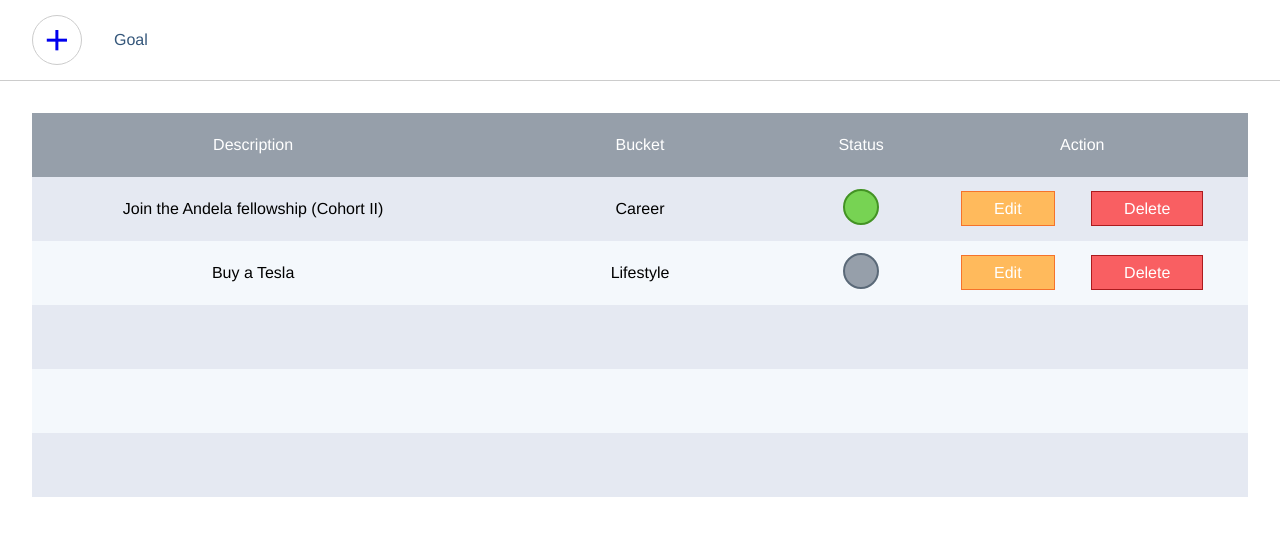
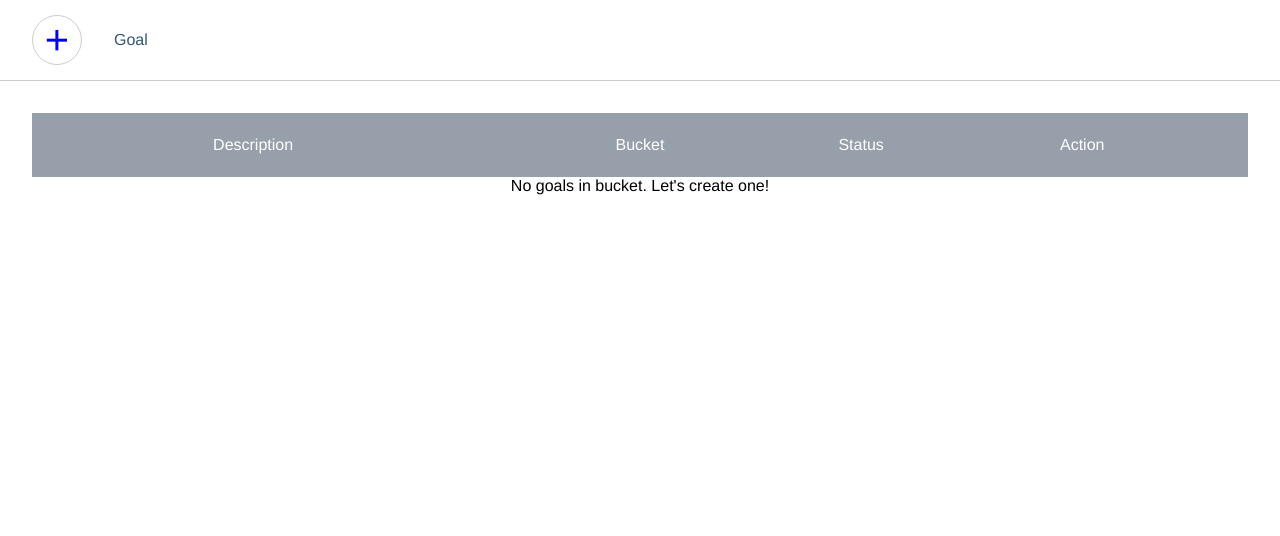
Before and after one commit to ckwagaba/bucketlist, a Flask app: page /goals in a window 1280 px wide. Shown: the part 80-616 px from the top of the page. Run offline with Flask 2, Linux system fonts and the light colour scheme.

Commit message:
wrapping up

```diff
--- a/app/templates/goals.html
+++ b/app/templates/goals.html
@@ -23,8 +23,12 @@
                 <span class="goal_action">Action</span>
             </div>
 
+            {% if not bucket_goals %}
+                <div>No goals in bucket. Let's create one!</div>
+                {% else %}
+                    {% for i in bucket_goals %}
                         <div class="goal_container">
-                <span class="goal_description">Join the Andela fellowship (Cohort II)</span>
+                            <span class="goal_description">{i}</span>
                             <span class="goal_bucket">Career</span>
                             <span class="goal_status"><div class="goal_status_indicator goal_status_achieved"></div></span>
                             <span class="goal_action">
@@ -32,37 +36,8 @@
                                 <span class="bucket_thumb_button bucket_thumb_delete_button">Delete</span>
                             </span>
                         </div>
-
-            <div class="goal_container">
-                <span class="goal_description">Buy a Tesla</span>
-                <span class="goal_bucket">Lifestyle</span>
-                <span class="goal_status"><div class="goal_status_indicator goal_status_pending"></div></span>
-                <span class="goal_action">
-                    <span class="bucket_thumb_button bucket_thumb_edit_button">Edit</span>
-                    <span class="bucket_thumb_button bucket_thumb_delete_button">Delete</span>
-                </span>
-            </div>
-
-            <div class="goal_container">
-                <span class="goal_description">&nbsp;</span>
-                <span class="goal_bucket">&nbsp;</span>
-                <span class="goal_status">&nbsp;</span>
-                <span class="goal_action">&nbsp;</span>
-            </div>
-
-            <div class="goal_container">
-                <span class="goal_description">&nbsp;</span>
-                <span class="goal_bucket">&nbsp;</span>
-                <span class="goal_status">&nbsp;</span>
-                <span class="goal_action">&nbsp;</span>
-            </div>
-
-            <div class="goal_container">
-                <span class="goal_description">&nbsp;</span>
-                <span class="goal_bucket">&nbsp;</span>
-                <span class="goal_status">&nbsp;</span>
-                <span class="goal_action">&nbsp;</span>
-            </div>
+                    {% endfor %}
+            {% endif %}
 
 
         </section>
--- a/app/views.py
+++ b/app/views.py
@@ -111,7 +111,6 @@
 @app.route('/goals')
 def view_goals():
     global this_user
-    this_user
     return render_template("goals.html")
 
 @app.route('/create_goal')
```
Lines whose indentation alone changed are shown as unchanged.
